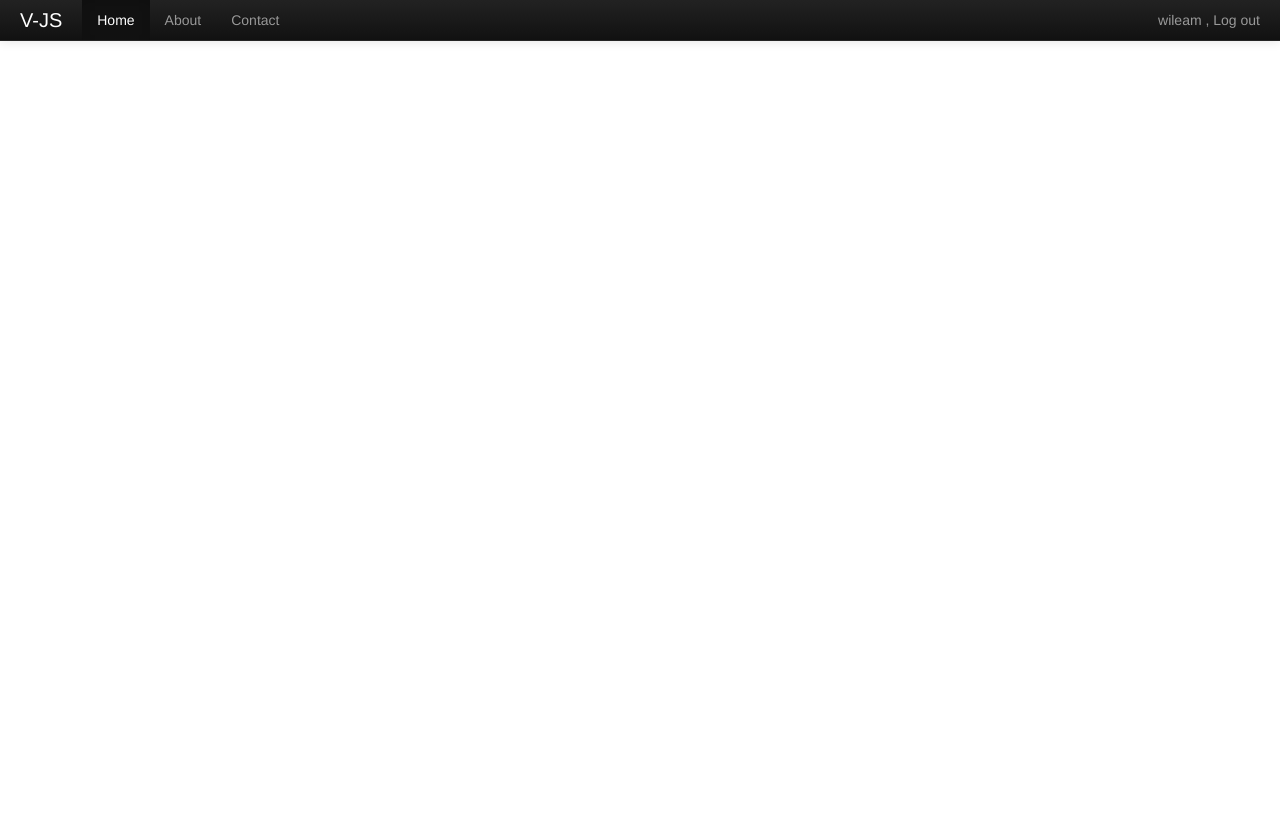
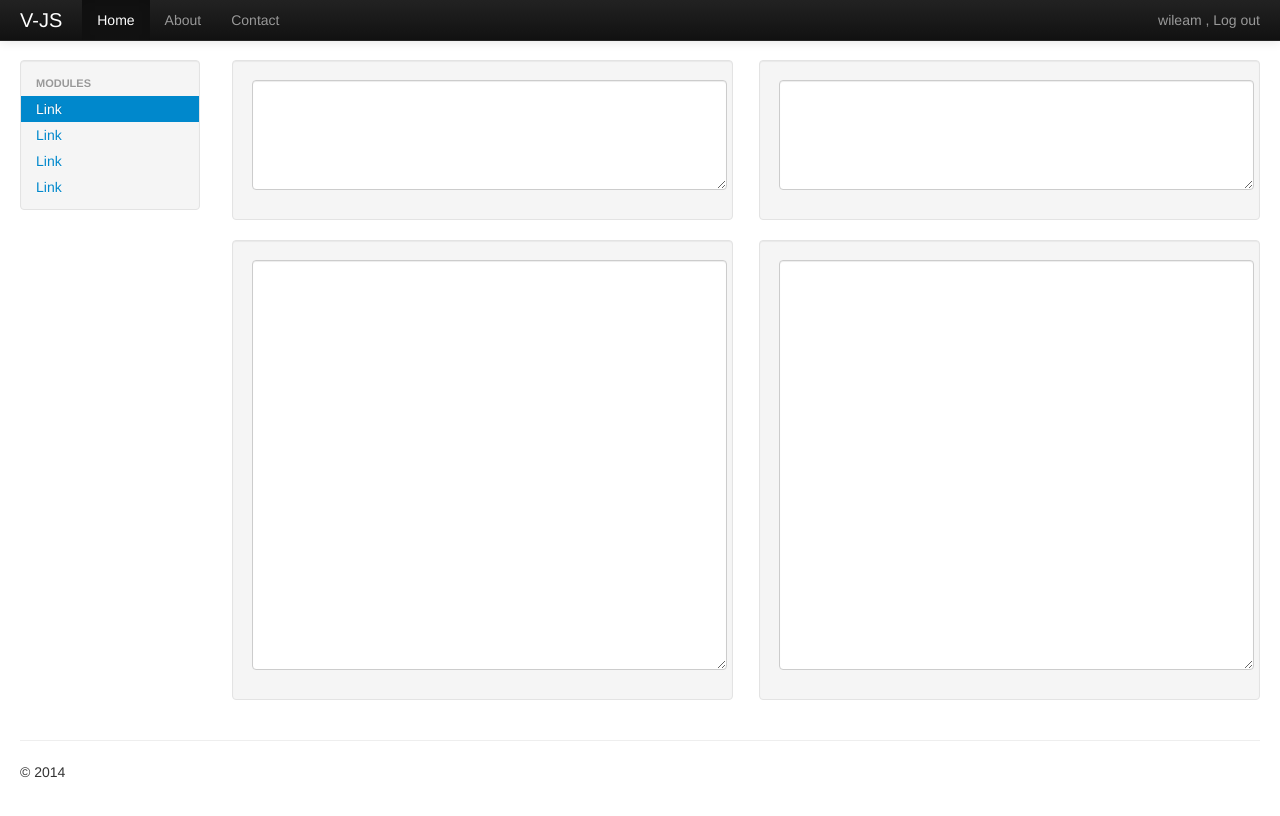
Before and after one commit to wileam/V-JS, a website: page index.html in a window 1280 px wide. Drawn offline with Linux system fonts and the light colour scheme.

Commit message:
finish basic layout

```diff
--- a/index.html
+++ b/index.html
@@ -2,9 +2,14 @@
 <html lang="en">
 <head>
   <meta charset="UTF-8">
+  <meta name="viewport" content="width=device-width, initial-scale=1.0">
   <title>V-JS</title>
   <link rel="stylesheet" href="css/bootstrap.min.css">
+  <link rel="stylesheet" href="css/bootstrap-responsive.min.css">
   <link rel="stylesheet" href="css/style.css">
+  <!--[if lt IE 9]>
+    <script src="http://html5shiv.googlecode.com/svn/trunk/html5.js"></script>
+  <![endif]-->
 </head>
 <body>
   <div class="navbar navbar-inverse navbar-fixed-top">
@@ -31,6 +36,50 @@
       </div>
     </div>
   </div>
+  <!--/ .nav -->
+
+  <div class="container-fluid clearfix" id="main-content">
+    <div class="row-fluid">
+      <div class="span2" id="sidebar">
+        <div class="well sidebar-nav">
+          <ul class="nav nav-list">
+            <li class="nav-header">Modules</li>
+            <li class="active"><a href="#">Link</a></li>
+            <li><a href="#">Link</a></li>
+            <li><a href="#">Link</a></li>
+            <li><a href="#">Link</a></li>
+          </ul>
+        </div><!--/.well -->
+      </div><!--/span2 sidebar-->
+      <div class="span10" id="page-content">
+        <div class="row-fluid">
+          <div class="span6">
+            <div class="well">
+              <textarea name="textarea-1" id="textarea-1" cols="30" rows="5"></textarea>
+            </div>
+            <div class="well">
+              <textarea name="textarea-2" id="textarea-2" cols="30" rows="20"></textarea>
+            </div>
+          </div>
+          <div class="span6">
+            <div class="well">
+              <textarea name="textarea-3" id="textarea-3" cols="30" rows="5"></textarea>
+            </div>
+            <div class="well">
+              <textarea name="textarea-4" id="textarea-4" cols="30" rows="20"></textarea>
+            </div>
+          </div>
+        </div>
+      </div><!--/span9 content-->
+    </div><!--/row-->
+
+    <hr>
+
+    <footer id="pageFooter">
+      <p>© 2014</p>
+    </footer>
+
+  </div>
 
   <script src="js/jquery.min.js"></script>
   <script src="js/bootstrap.min.js"></script>
--- a/sass/style.scss
+++ b/sass/style.scss
@@ -0,0 +1,38 @@
+body {
+  padding-top: 60px;
+  padding-bottom: 40px;
+}
+.sidebar-nav {
+  padding: 9px 0;
+}
+
+@media (max-width: 980px) {
+  /* Enable use of floated navbar text */
+  body {
+    padding-top: 0;
+  }
+  .navbar-text.pull-right {
+    float: none;
+    padding-left: 5px;
+    padding-right: 5px;
+  }
+}
+
+#main-content {
+
+}
+
+  #sidebar {
+
+  }
+
+  #page-content {
+    textarea {
+      display: block;
+      width: 100%;
+    }
+  }
+
+#footer {
+
+}
```
Also changed, not shown: css/style.css.
